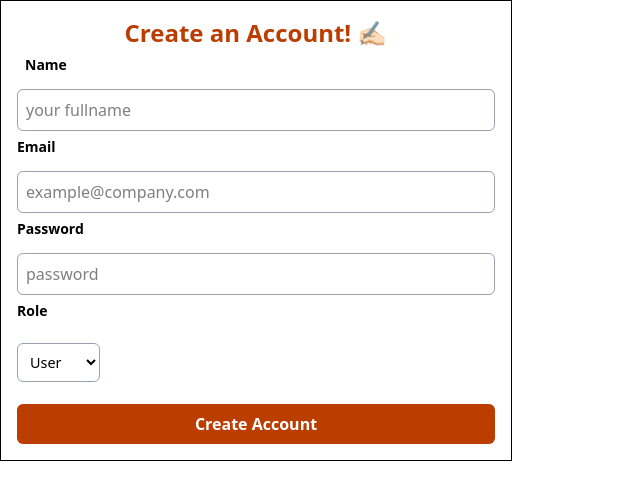
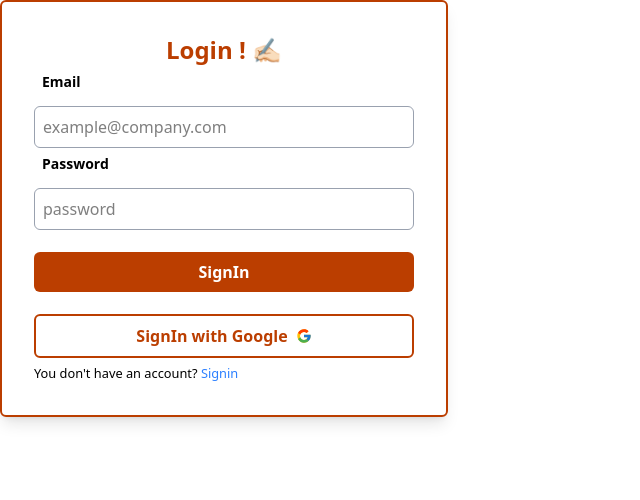
Before and after one commit to Solomon-Dzokoto/Pizza-App, a React (Vite) app: page /login in a window 1280 px wide. Shown: the top 500 px of the page, without its empty margins (0-640 px from the left). Built offline with nearby package versions, Linux system fonts and the light colour scheme; no server answers.

Commit message:
updated the login page

```diff
--- a/package.json
+++ b/package.json
@@ -13,11 +13,14 @@
     "@hookform/resolvers": "^3.10.0",
     "@reduxjs/toolkit": "^2.5.1",
     "@tailwindcss/vite": "^4.0.3",
+    "animate.css": "^4.1.1",
     "firebase": "^11.2.0",
     "react": "^18.3.1",
     "react-dom": "^18.3.1",
     "react-hook-form": "^7.54.2",
+    "react-icons": "^5.4.0",
     "react-redux": "^9.2.0",
+    "react-router-dom": "^7.1.5",
     "tailwindcss": "^4.0.3",
     "yup": "^1.6.1"
   },
--- a/src/App.tsx
+++ b/src/App.tsx
@@ -1,12 +1,19 @@
+import Login from "./Page/Login"
 import Signup from "./Page/Signup"
 import { store } from "./redux/store/store"
 import { Provider } from "react-redux"
+import { BrowserRouter as Router ,Routes,Route } from "react-router-dom"
 
 const App = () => {
   return (
     <Provider store={store}>
       <div className="">
-        <Signup />
+        <Router>
+          <Routes>
+            <Route path="/" element={<Signup />} />
+            <Route path="/login" element={<Login />} />
+          </Routes>
+        </Router>
       </div>
     </Provider>
   )
--- a/src/Page/Login.tsx
+++ b/src/Page/Login.tsx
@@ -1,9 +1,49 @@
+import { Link } from "react-router-dom"
+import { FcGoogle } from "react-icons/fc";
+import { useForm } from "react-hook-form";
+import * as yup from "yup"
+import { yupResolver } from "@hookform/resolvers/yup";
+import React from "react";
+import { useDispatch, useSelector } from "react-redux"
+import { RootState, AppDispatch } from "../redux/store";
+import { loginWithEmailAndPassword, signInWithGoogle } from "../redux/reducers/AuthReducer";
+import loader from '../../public/assets/loading.png'
+
+const Login = () => {
+
+  const dispatch = useDispatch<AppDispatch>()
+  const { loading } = useSelector((state: RootState) => state.auth)
 
 
-const Login = () => {
+  const schema = yup.object().shape({
+    email: yup.string().email("Please enter a valid email").required("Email is required"),
+    password: yup.string().min(6).required("Password is required")
+  })
+
+  const { register, handleSubmit, formState: { errors } } = useForm({
+    resolver: yupResolver(schema)
+  })
+
+  const onSubmit = (data: any) => {
+    dispatch(loginWithEmailAndPassword(data))
+  }
+
   return (
     <div>
-
+      <article className="border-2 shadow-lg rounded-md max-w-[30vw] min-w-[35vw] border-[#BB3E00] p-8">
+        <form onSubmit={handleSubmit(onSubmit)} className="grid gap-1.5" >
+          <h1 className="font-semibold text-center text-2xl text-[#BB3E00] ">Login ! ✍🏻</h1>
+          <label htmlFor="email" className="font-semibold  px-2 text-sm  mb-2">Email</label>
+          <input {...register("email")} type="email" placeholder="example@company.com" className="border border-gray-400 outline-[#BB3E00]  p-2 w-full rounded-md " />
+          {errors.email && <small className="text-red-500">{errors.email.message}</small>}
+          <label htmlFor="password" className="font-semibold text-sm  px-2 mb-2">Password</label>
+          <input {...register("password")} type="password" placeholder="password" className="border p-2 outline-[#BB3E00]  border-gray-400  w-full rounded-md " />
+          {errors.password && <small className="text-red-500">{errors.password.message}</small>}
+          <button type="submit" disabled={loading} className="bg-[#BB3E00] hover:bg-[#bb3e00f1] cursor-pointer text-white block font-semibold py-2 px-4 rounded-md mt-4"> {loading ? <img className="text-center" src={loader} alt="loader" /> : "SignIn"} </button>
+          <button type="submit" onClick={()=>  dispatch(signInWithGoogle())} className="border-2 flex items-center hover:border-[#bb3e00f1] hover:text-[#bb3e00f1] justify-center gap-2 border-[#BB3E00] text-[#BB3E00] cursor-pointer  font-semibold py-2 px-4 rounded-md mt-4">SignIn with Google <FcGoogle /> </button>
+          <small>You don't have an account? <Link to="/signup" className="text-blue-500 hover:text-blue-700">Signin</Link></small>
+        </form>
+      </article>
     </div>
   )
 }
--- a/src/Page/Signup.tsx
+++ b/src/Page/Signup.tsx
@@ -1,21 +1,24 @@
-
+import {Link} from "react-router-dom"
+import { FcGoogle } from "react-icons/fc";
 const Signup = () => {
   return (
-    <article className="border max-w-[40vw] min-w-[30vw] p-4">
+    <article className="border-2 shadow-lg rounded-md max-w-[30vw] min-w-[35vw] border-[#BB3E00] p-8">
       <form action="" className="grid gap-1.5" >
         <h1 className="font-semibold text-center text-2xl text-[#BB3E00] ">Create an Account! ✍🏻</h1>
         <label htmlFor="name" className="font-semibold text-sm px-2  mb-2">Name</label>
-        <input type="text" placeholder="your fullname" className="border p-2 border-gray-400  w-full rounded-md " />
-        <label htmlFor="email" className="font-semibold text-sm  mb-2">Email</label>
-        <input type="email" placeholder="example@company.com" className="border border-gray-400  p-2 w-full rounded-md " />
-        <label htmlFor="password" className="font-semibold text-sm  mb-2">Password</label>
-        <input type="password" placeholder="password" className="border p-2 border-gray-400  w-full rounded-md " />
-        <label htmlFor="role" className="font-semibold text-sm  mb-2">Role</label>
-        <select id="role" name="role" className="border inline-block text-[.9rem]  border-gray-400 p-2 w-fit rounded-md mt-2">
-          <option value="user">User</option>
+        <input type="text" placeholder="your fullname"  className="border p-2 outline-[#BB3E00] border-gray-400  w-full rounded-md " />
+        <label htmlFor="email" className="font-semibold  px-2 text-sm  mb-2">Email</label>
+        <input type="email" placeholder="example@company.com" className="border border-gray-400 outline-[#BB3E00]  p-2 w-full rounded-md " />
+        <label htmlFor="password" className="font-semibold text-sm  px-2 mb-2">Password</label>
+        <input type="password" placeholder="password" className="border p-2 outline-[#BB3E00]  border-gray-400  w-full rounded-md " />
+        <label htmlFor="role" className="font-semibold  px-2 text-sm  ">Role</label>
+        <select id="role" name="role" className="border  text-[.7rem] outline-[#BB3E00]  border-gray-400 p-2 w-fit rounded-md mt-2">
+          <option  value="user">User</option>
           <option value="admin">Admin</option>
         </select>
         <button type="submit" className="bg-[#BB3E00] cursor-pointer text-white block font-semibold py-2 px-4 rounded-md mt-4">Create Account</button>
+        <button type="submit" className="border-2 flex items-center justify-center gap-2 border-[#BB3E00] text-[#BB3E00] cursor-pointer  font-semibold py-2 px-4 rounded-md mt-4">SignUp with Google <FcGoogle/> </button>
+        <small>Already have an account? <Link to="/login" className="text-blue-500 hover:text-blue-700">Signin</Link></small>
       </form>
     </article>
   )
```
Also changed, not shown: src/redux/reducers/AuthReducer.tsx (+8 -5 lines), public/assets/loading.png (added), 1 other file (tests, documents, lock files or other folders).
